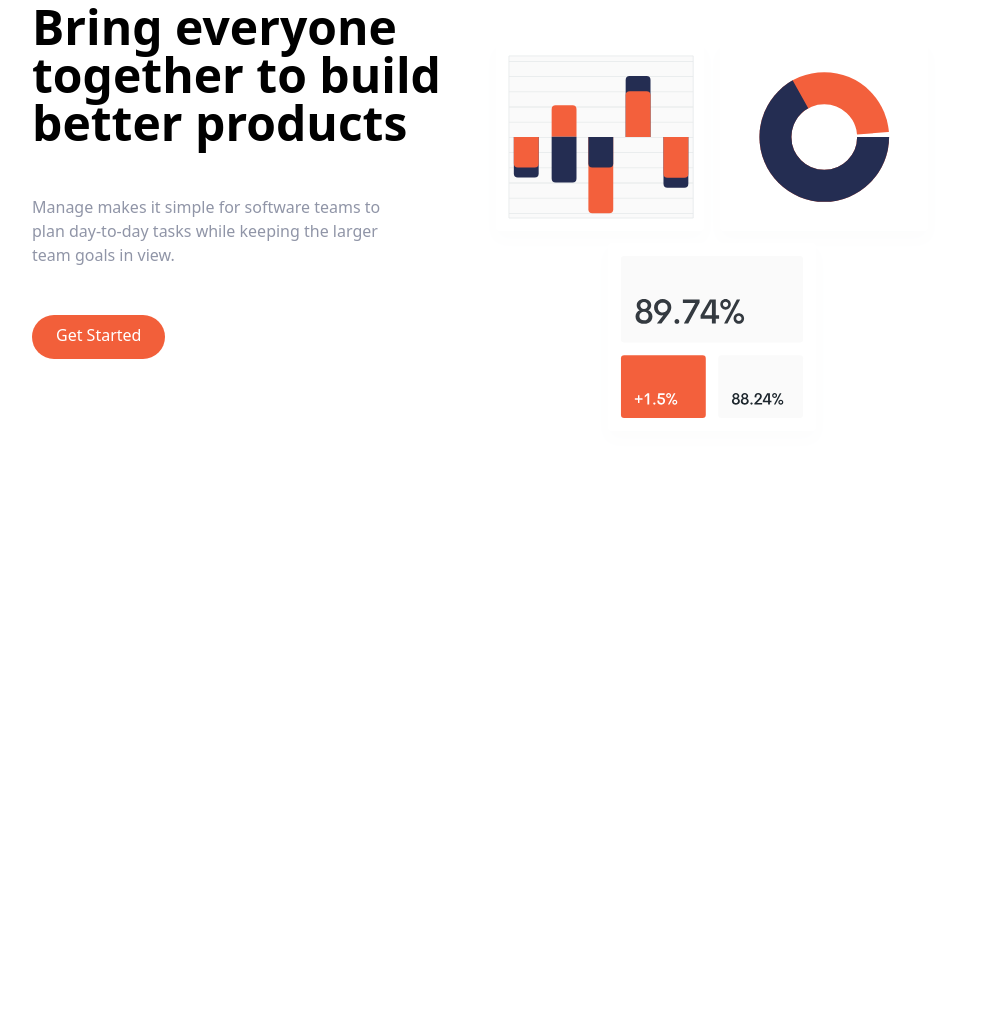
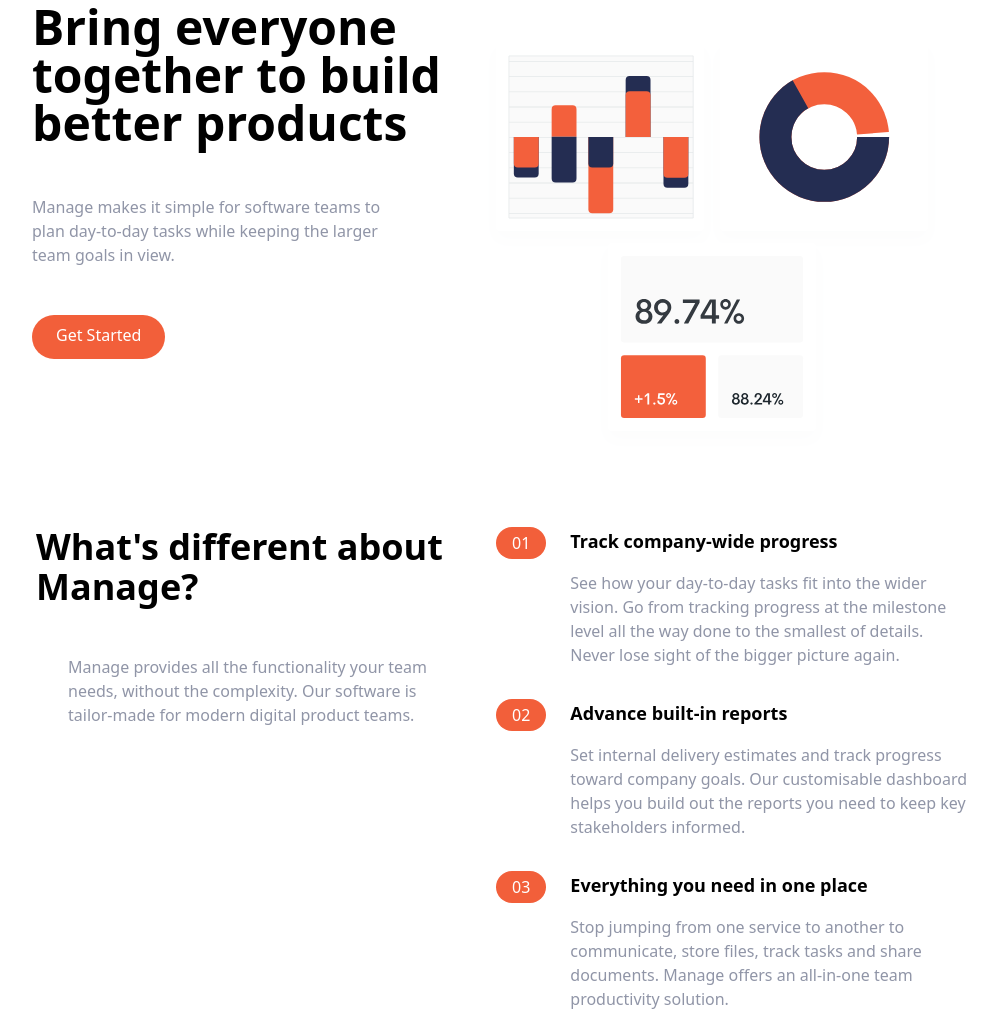
Before and after one commit to noomdalv/tailwind_manage_demo, a website: page index.html in a window 1280 px wide. Shown: the part 129-1140 px from the top of the page, without its empty margins (144-1141 px from the left). Before the commit the page ends 800 px from the top, so only its background shows below. Drawn offline with Linux system fonts and the light colour scheme.

Commit message:
added features section

```diff
--- a/index.html
+++ b/index.html
@@ -68,5 +68,117 @@
     </section>
 
     <!-- Features Section -->
+    <section id="features">
+      <!-- Flex Container -->
+      <div
+        class="container flex flex-col px-4 mx-auto mt-10 space-y-12 md:space-y-0 md:flex-row"
+      >
+        <!-- What's Different -->
+        <div class="flex flex-col space-y-12 items-center md:w-1/2">
+          <h2 class="max-w-md text-4xl font-bold text-center md:text-left">
+            What's different about Manage?
+          </h2>
+          <p class="max-w-sm text-center text-darkGrayishBlue md:text-left">
+            Manage provides all the functionality your team needs, without the
+            complexity. Our software is tailor-made for modern digital product
+            teams.
+          </p>
+        </div>
+
+        <!-- Numbered List -->
+        <div class="flex flex-col space-y-8 md:w-1/2">
+          <!-- List Item 1 -->
+          <div
+            class="flex flex-col space-y-3 md:space-y-0 md:space-x-6 md:flex-row"
+          >
+            <!-- Heading -->
+            <div class="rounded-l-full bg-brightRedSupLight md:bg-transparent">
+              <div class="flex items-center space-x-2">
+                <div
+                  class="px-4 py-2 text-white rounded-full md:py-1 bg-brightRed"
+                >
+                  01
+                </div>
+                <h3 class="text-base font-bold md:hidden">
+                  Track company-wide progress
+                </h3>
+              </div>
+            </div>
+
+            <div>
+              <h3 class="hidden mb-4 text-lg font-bold md:block">
+                Track company-wide progress
+              </h3>
+              <p class="text-darkGrayishBlue">
+                See how your day-to-day tasks fit into the wider vision. Go from
+                tracking progress at the milestone level all the way done to the
+                smallest of details. Never lose sight of the bigger picture
+                again.
+              </p>
+            </div>
+          </div>
+
+          <!-- List Item 2 -->
+          <div
+            class="flex flex-col space-y-3 md:space-y-0 md:space-x-6 md:flex-row"
+          >
+            <!-- Heading -->
+            <div class="rounded-l-full bg-brightRedSupLight md:bg-transparent">
+              <div class="flex items-center space-x-2">
+                <div
+                  class="px-4 py-2 text-white rounded-full md:py-1 bg-brightRed"
+                >
+                  02
+                </div>
+                <h3 class="text-base font-bold md:hidden">
+                  Advance built-in reports
+                </h3>
+              </div>
+            </div>
+
+            <div>
+              <h3 class="hidden mb-4 text-lg font-bold md:block">
+                Advance built-in reports
+              </h3>
+              <p class="text-darkGrayishBlue">
+                Set internal delivery estimates and track progress toward
+                company goals. Our customisable dashboard helps you build out
+                the reports you need to keep key stakeholders informed.
+              </p>
+            </div>
+          </div>
+
+          <!-- List Item 3 -->
+          <div
+            class="flex flex-col space-y-3 md:space-y-0 md:space-x-6 md:flex-row"
+          >
+            <!-- Heading -->
+            <div class="rounded-l-full bg-brightRedSupLight md:bg-transparent">
+              <div class="flex items-center space-x-2">
+                <div
+                  class="px-4 py-2 text-white rounded-full md:py-1 bg-brightRed"
+                >
+                  03
+                </div>
+                <h3 class="text-base font-bold md:hidden">
+                  Everything you need in one place
+                </h3>
+              </div>
+            </div>
+
+            <div>
+              <h3 class="hidden mb-4 text-lg font-bold md:block">
+                Everything you need in one place
+              </h3>
+              <p class="text-darkGrayishBlue">
+                Stop jumping from one service to another to communicate, store
+                files, track tasks and share documents. Manage offers an
+                all-in-one team productivity solution.
+              </p>
+            </div>
+          </div>
+        </div>
+      </div>
+    </section>
   </body>
 </html>
```
Also changed, not shown: css/main.css.
